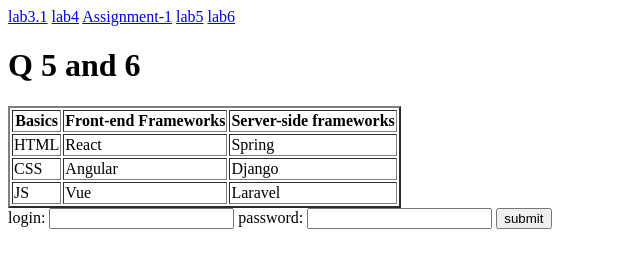
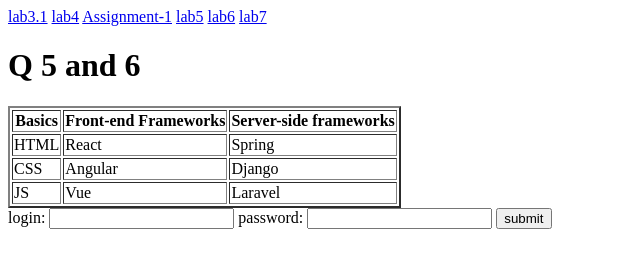
Before and after one commit to osalnahdi/CPIT-405-, a plain HTML site: page index.html in a window 1280 px wide. Shown: the full height of the page, 0-640 px from the left. Drawn offline with Linux system fonts and the light colour scheme.

Commit message:
Update index.html

```diff
--- a/index.html
+++ b/index.html
@@ -11,6 +11,8 @@
   <a href="Assignment-1/index.html">Assignment-1</a>
   <a href="lab5/index.html">lab5</a>
   <a href="lab6/index.html">lab6</a>
+  <a href="lab7/lab7.html">lab7</a>
+
 
 
 
```
